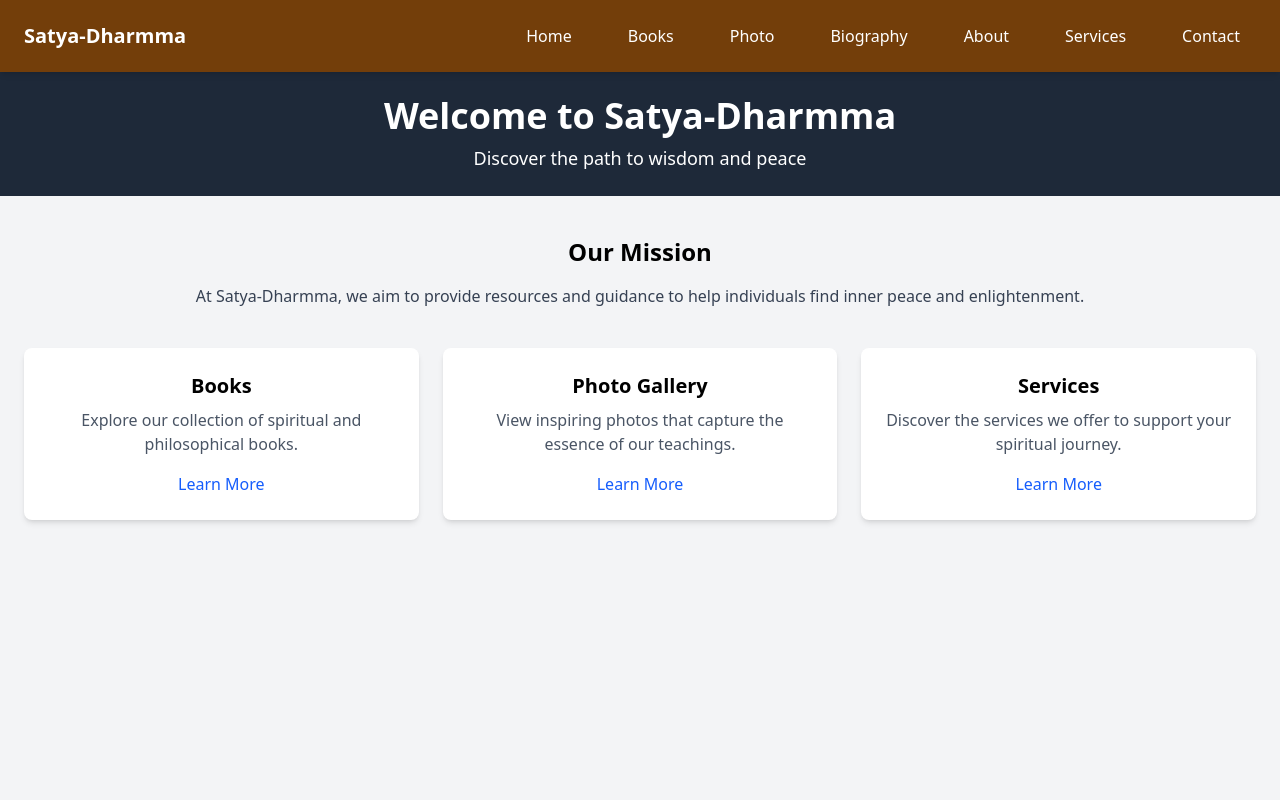
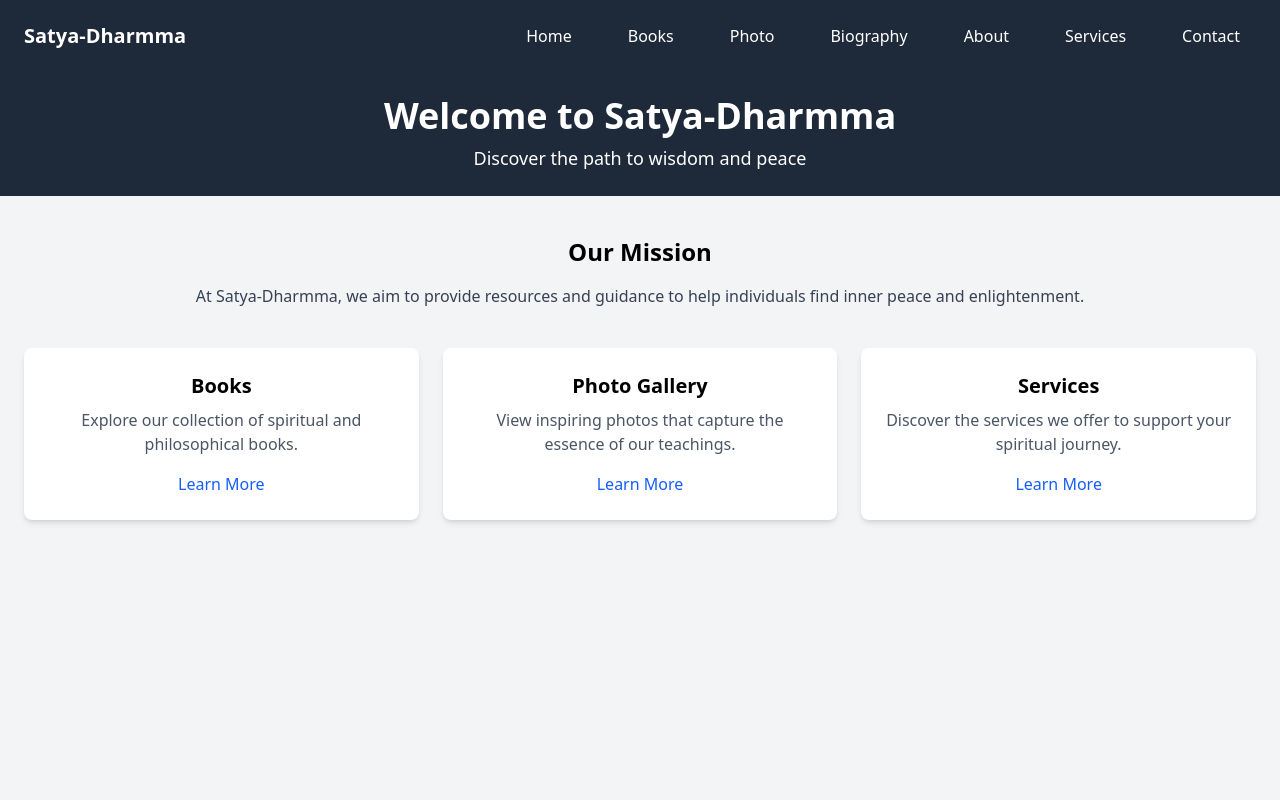
Before and after one commit to Proshantab7/satya-dharmma, a Next.js app: page / in a window 1280 px wide. Shown: the top 800 px of the page. Built offline with nearby package versions, Linux system fonts and the light colour scheme.

Commit message:
bg-fixed navbar

```diff
--- a/src/components/Navbar.jsx
+++ b/src/components/Navbar.jsx
@@ -10,7 +10,7 @@ const Navbar = () => {
   };
 
   return (
-    <nav className="bg-yellow-900 text-white sticky top-0  w-full z-10 shadow-md">
+    <nav className="bg-gray-800 text-white">
       <div className="container mx-auto flex justify-between items-center py-4 px-6">
         {/* Logo */}
         <div className="text-xl font-bold">
@@ -28,7 +28,7 @@ const Navbar = () => {
 
         {/* Navigation Links */}
         <ul
-          className={`flex flex-col md:flex-row md:space-x-6 absolute md:static  w-full md:w-auto left-0 top-16 md:top-0 transition-transform transform ${
+          className={`flex flex-col md:flex-row md:space-x-6 absolute md:static bg-gray-800 w-full md:w-auto left-0 top-16 md:top-0 transition-transform transform ${
             isOpen ? "translate-y-0" : "hidden md:flex md:translate-y-0"
           }`}
         >
```
